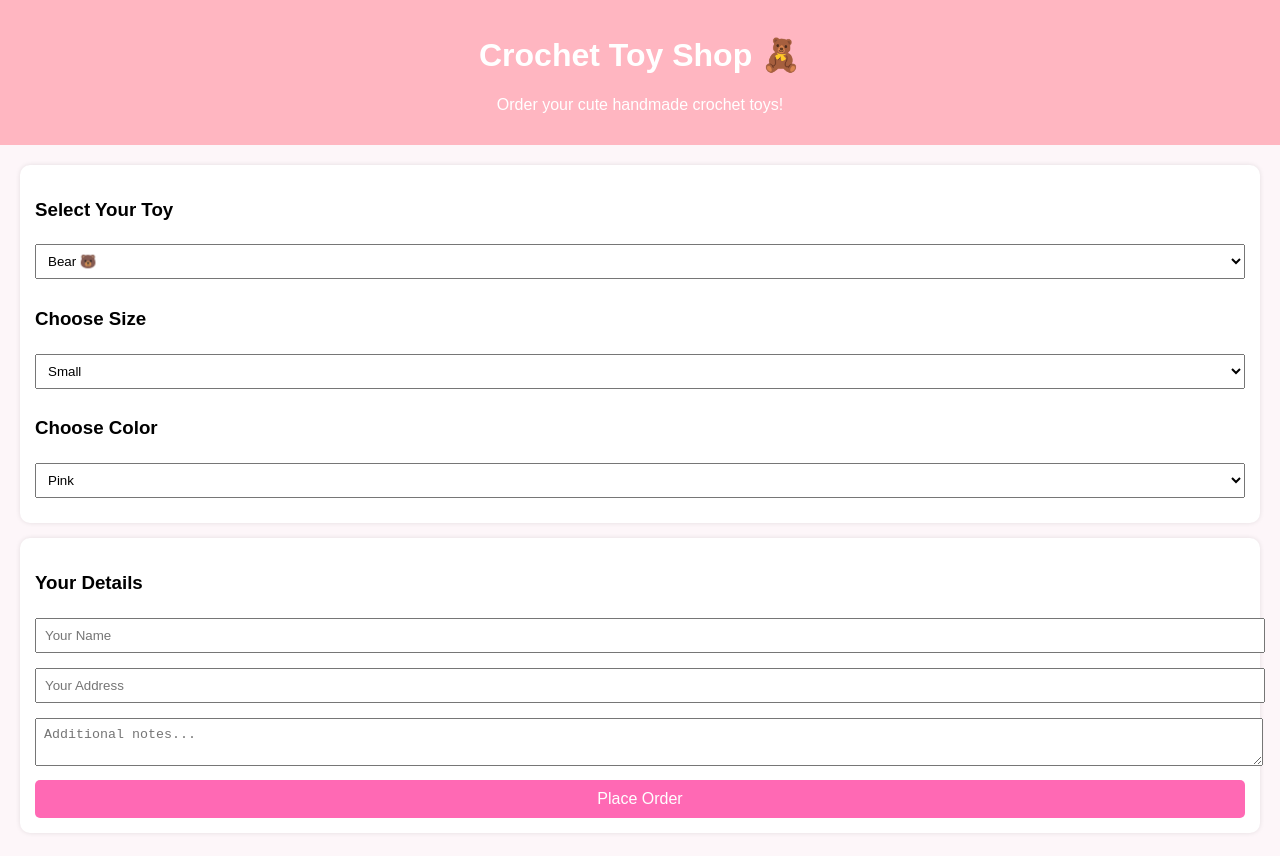
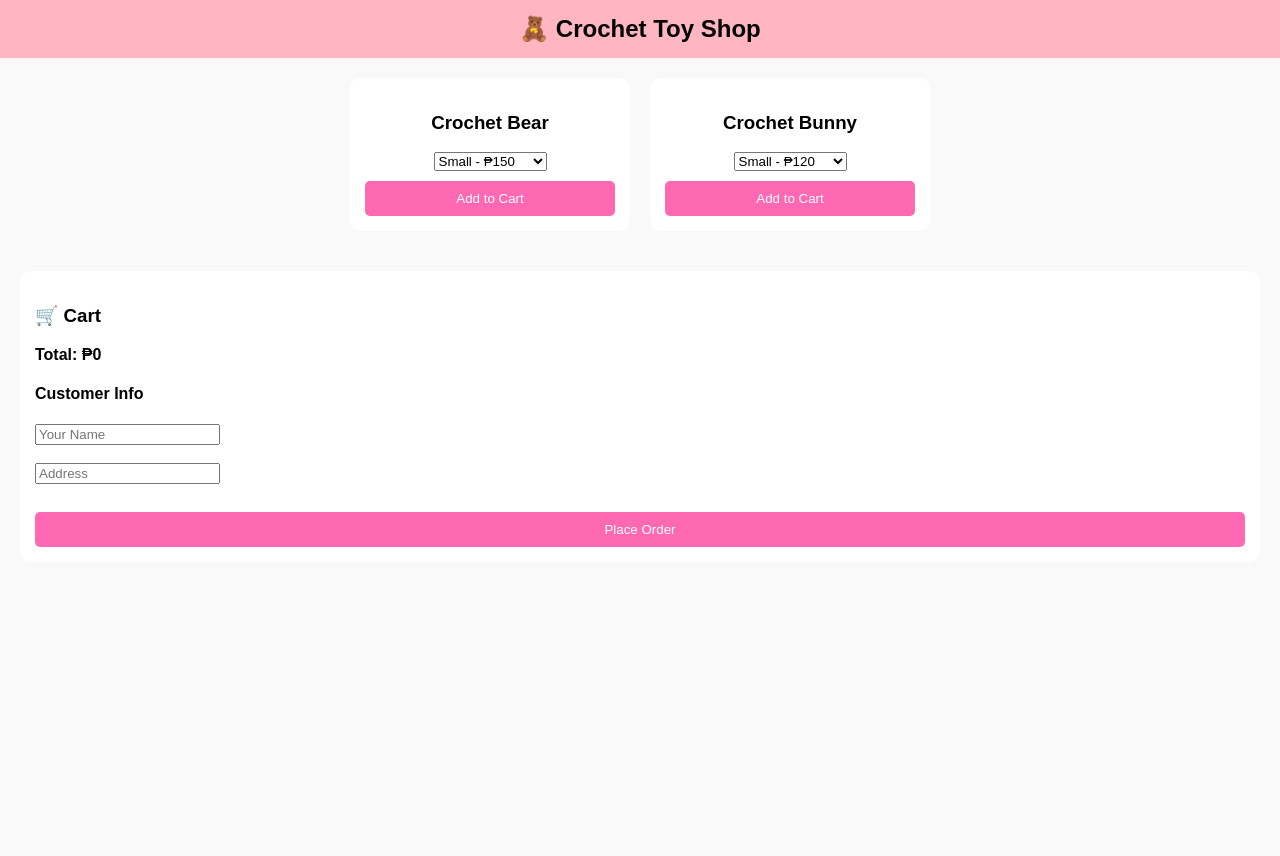
Before and after one commit to crochain/laughing-pancake, a plain HTML site: page index.html in a window 1280 px wide. Both pictures are taken after a click on the button "Place Order". After the commit the page ends 800 px from the top, so only its background shows below. Drawn offline with Linux system fonts and the light colour scheme.

Commit message:
Update index.html

```diff
--- a/index.html
+++ b/index.html
@@ -2,109 +2,103 @@
 <html lang="en">
 <head>
 <meta charset="UTF-8">
+<meta name="viewport" content="width=device-width, initial-scale=1.0">
 <title>Crochet Toy Shop</title>
-  <meta name="viewport" content="width=device-width, initial-scale=1.0">
 
 <style>
 body {
-      font-family: Arial, sans-serif;
+  font-family: Arial;
+  background: #f9f9f9;
   margin: 0;
-      background: #fdf6f9;
 }
 
 header {
   background: #ffb6c1;
   padding: 15px;
   text-align: center;
-      color: white;
+  font-size: 24px;
+  font-weight: bold;
 }
 
 .container {
   padding: 20px;
+  display: flex;
+  gap: 20px;
+  justify-content: center;
 }
 
 .product {
   background: white;
   padding: 15px;
-      margin-bottom: 15px;
   border-radius: 10px;
-      box-shadow: 0 0 5px rgba(0,0,0,0.1);
-    }
-
-    select, input, textarea {
-      width: 100%;
-      padding: 8px;
-      margin-top: 5px;
-      margin-bottom: 10px;
+  width: 250px;
+  text-align: center;
 }
 
 button {
+  margin-top: 10px;
+  padding: 10px;
+  width: 100%;
   background: #ff69b4;
   color: white;
   border: none;
-      padding: 10px;
-      width: 100%;
-      font-size: 16px;
   border-radius: 5px;
-      cursor: pointer;
 }
 
-    button:hover {
-      background: #ff1493;
+.cart {
+  background: white;
+  padding: 15px;
+  margin: 20px;
+  border-radius: 10px;
 }
 </style>
 </head>
 
 <body>
 
-<header>
-  <h1>Crochet Toy Shop 🧸</h1>
-  <p>Order your cute handmade crochet toys!</p>
-</header>
+<header>🧸 Crochet Toy Shop</header>
 
 <div class="container">
 
   <div class="product">
-    <h3>Select Your Toy</h3>
-    <select id="toy">
-      <option>Bear 🐻</option>
-      <option>Bunny 🐰</option>
-      <option>Cat 🐱</option>
+    <h3>Crochet Bear</h3>
+    <select id="bear">
+      <option value="Small - 150">Small - ₱150</option>
+      <option value="Medium - 250">Medium - ₱250</option>
+      <option value="Large - 350">Large - ₱350</option>
     </select>
-
-    <h3>Choose Size</h3>
-    <select id="size">
-      <option>Small</option>
-      <option>Medium</option>
-      <option>Large</option>
-    </select>
-
-    <h3>Choose Color</h3>
-    <select id="color">
-      <option>Pink</option>
-      <option>White</option>
-      <option>Brown</option>
-    </select>
+    <button onclick="addToCart('Crochet Bear', 'bear')">Add to Cart</button>
   </div>
 
   <div class="product">
-    <h3>Your Details</h3>
-    <input type="text" id="name" placeholder="Your Name" required>
-    <input type="text" id="address" placeholder="Your Address" required>
-    <textarea id="notes" placeholder="Additional notes..."></textarea>
-
-    <button onclick="orderNow()">Place Order</button>
+    <h3>Crochet Bunny</h3>
+    <select id="bunny">
+      <option value="Small - 120">Small - ₱120</option>
+      <option value="Medium - 220">Medium - ₱220</option>
+      <option value="Large - 320">Large - ₱320</option>
+    </select>
+    <button onclick="addToCart('Crochet Bunny', 'bunny')">Add to Cart</button>
   </div>
 
 </div>
 
-<!-- 🔥 FIREBASE SCRIPT -->
+<div class="cart">
+  <h3>🛒 Cart</h3>
+  <ul id="cartList"></ul>
+  <p><b>Total: ₱<span id="total">0</span></b></p>
+
+  <h4>Customer Info</h4>
+  <input type="text" id="name" placeholder="Your Name"><br><br>
+  <input type="text" id="address" placeholder="Address"><br><br>
+
+  <button onclick="placeOrder()">Place Order</button>
+</div>
+
 <script type="module">
-  import { initializeApp } from "https://www.gstatic.com/firebasejs/10.7.1/firebase-app.js";
-  import { getAnalytics } from "https://www.gstatic.com/firebasejs/10.7.1/firebase-analytics.js";
-  import { getFirestore, addDoc, collection } from "https://www.gstatic.com/firebasejs/10.7.1/firebase-firestore.js";
+import { initializeApp } from "https://www.gstatic.com/firebasejs/10.12.0/firebase-app.js";
+import { getFirestore, addDoc, collection } from "https://www.gstatic.com/firebasejs/10.12.0/firebase-firestore.js";
 
-  // ✅ YOUR CONFIG (nilagay ko na)
+
 const firebaseConfig = {
   apiKey: "AIzaSyDZYMNVHcptSb4opfQROW2-gUUuaffX9Fw",
   authDomain: "crochetshop-dd1bd.firebaseapp.com",
@@ -116,19 +110,39 @@
 };
 
 const app = initializeApp(firebaseConfig);
-  const analytics = getAnalytics(app);
 const db = getFirestore(app);
 
-  window.orderNow = async function() {
-    let toy = document.getElementById("toy").value;
-    let size = document.getElementById("size").value;
-    let color = document.getElementById("color").value;
-    let name = document.getElementById("name").value;
-    let address = document.getElementById("address").value;
-    let notes = document.getElementById("notes").value;
+let cart = [];
+let total = 0;
 
-    if(name === "" || address === "") {
-      alert("Please fill all fields!");
+window.addToCart = function(product, selectId) {
+  const value = document.getElementById(selectId).value;
+  const [size, price] = value.split(" - ");
+
+  cart.push({ product, size, price: parseInt(price) });
+  total += parseInt(price);
+
+  displayCart();
+}
+
+function displayCart() {
+  const list = document.getElementById("cartList");
+  list.innerHTML = "";
+
+  cart.forEach(item => {
+    list.innerHTML += `<li>${item.product} (${item.size}) - ₱${item.price}</li>`;
+  });
+
+  document.getElementById("total").innerText = total;
+}
+
+
+window.placeOrder = async function() {
+  const name = document.getElementById("name").value;
+  const address = document.getElementById("address").value;
+
+  if (!name || !address || cart.length === 0) {
+    alert("Complete your order!");
     return;
   }
 
@@ -136,21 +150,26 @@
     await addDoc(collection(db, "orders"), {
       name: name,
       address: address,
-        toy: toy,
-        size: size,
-        color: color,
-        notes: notes,
-        date: new Date()
+      items: cart,
+      total: total,
+      date: new Date().toString()
     });
 
-      alert("✅ Order saved successfully!");
+    alert("✅ Order saved!");
+
+
+    cart = [];
+    total = 0;
+    displayCart();
+    document.getElementById("name").value = "";
+    document.getElementById("address").value = "";
 
   } catch (error) {
-      alert("❌ Error saving order");
-      console.error(error);
+    alert("❌ Error: " + error);
+    console.log(error);
   }
 }
 </script>
 
 </body>
-</html>
+</html></html>
```
Lines whose indentation alone changed are shown as unchanged.
